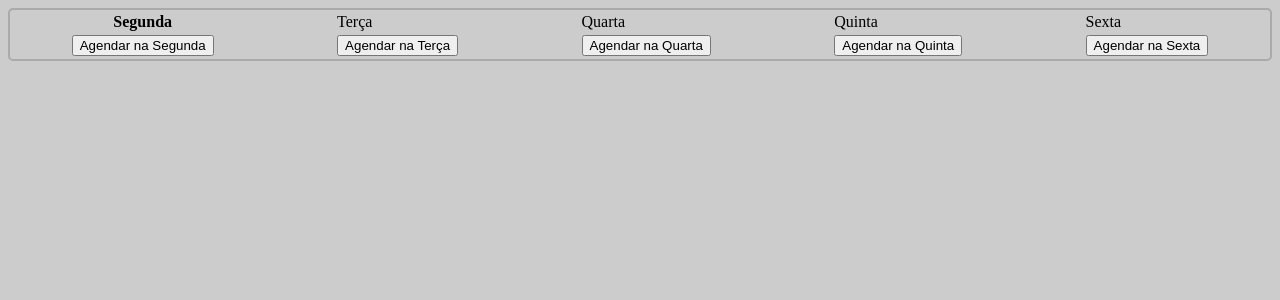
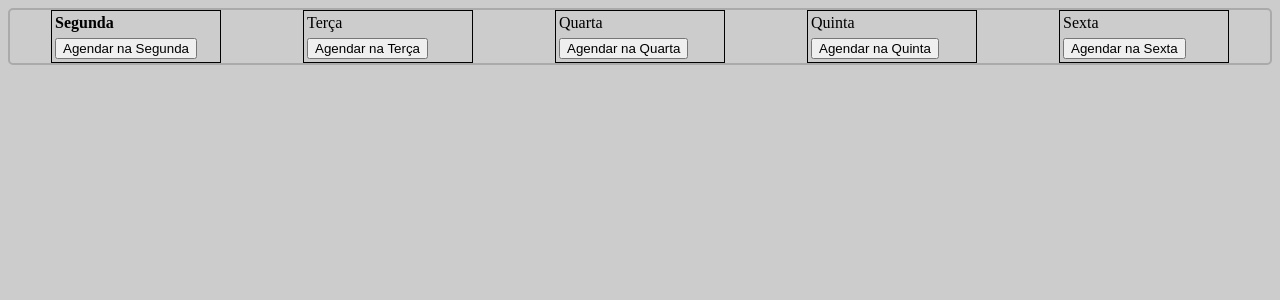
Before and after one commit to cielsousa/agendamento_barbearia, a Django app: page /barbearia/horario in a window 1280 px wide. Shown: the top 300 px of the page. Run offline with Django 5.2, Linux system fonts and the light colour scheme; data that the repository does not hold is empty.

Commit message:
added some funtionalities in the horario page view

```diff
--- a/barbearia/gerenciador_horario/static/horario.css
+++ b/barbearia/gerenciador_horario/static/horario.css
@@ -9,5 +9,11 @@ body{
     justify-content: space-around;
 }
 table{
-    align-items: center;
+    border: 1px solid;
+    display: grid;
+    width: 170px;
 }
+
+thead, th{
+    align-self: center;
+}
--- a/barbearia/gerenciador_horario/templates/horario.html
+++ b/barbearia/gerenciador_horario/templates/horario.html
@@ -46,9 +46,9 @@
                 </tr>
             </thead>
 
-            {% if table_terca %}
+            {% if table_tuesday %}
             <tbody>
-                    {% for horario in table_terca %}
+                {% for horario in table_tuesday %}
                 <tr>
                     <td>{{ horario.horario }}</th>
                     {% if horario.scheduled == False %}
--- a/barbearia/gerenciador_horario/views.py
+++ b/barbearia/gerenciador_horario/views.py
@@ -18,7 +18,7 @@ def horario(request):
         'table_tuesday': table_tuesday,
         'table_wednesday': table_wednesday,
         'table_thursday': table_thursday,
-        'table_frday': table_friday,
+        'table_friday': table_friday,
     }
 
     return render(request, 'horario.html', context=context)
```
Lines whose indentation alone changed are shown as unchanged.
